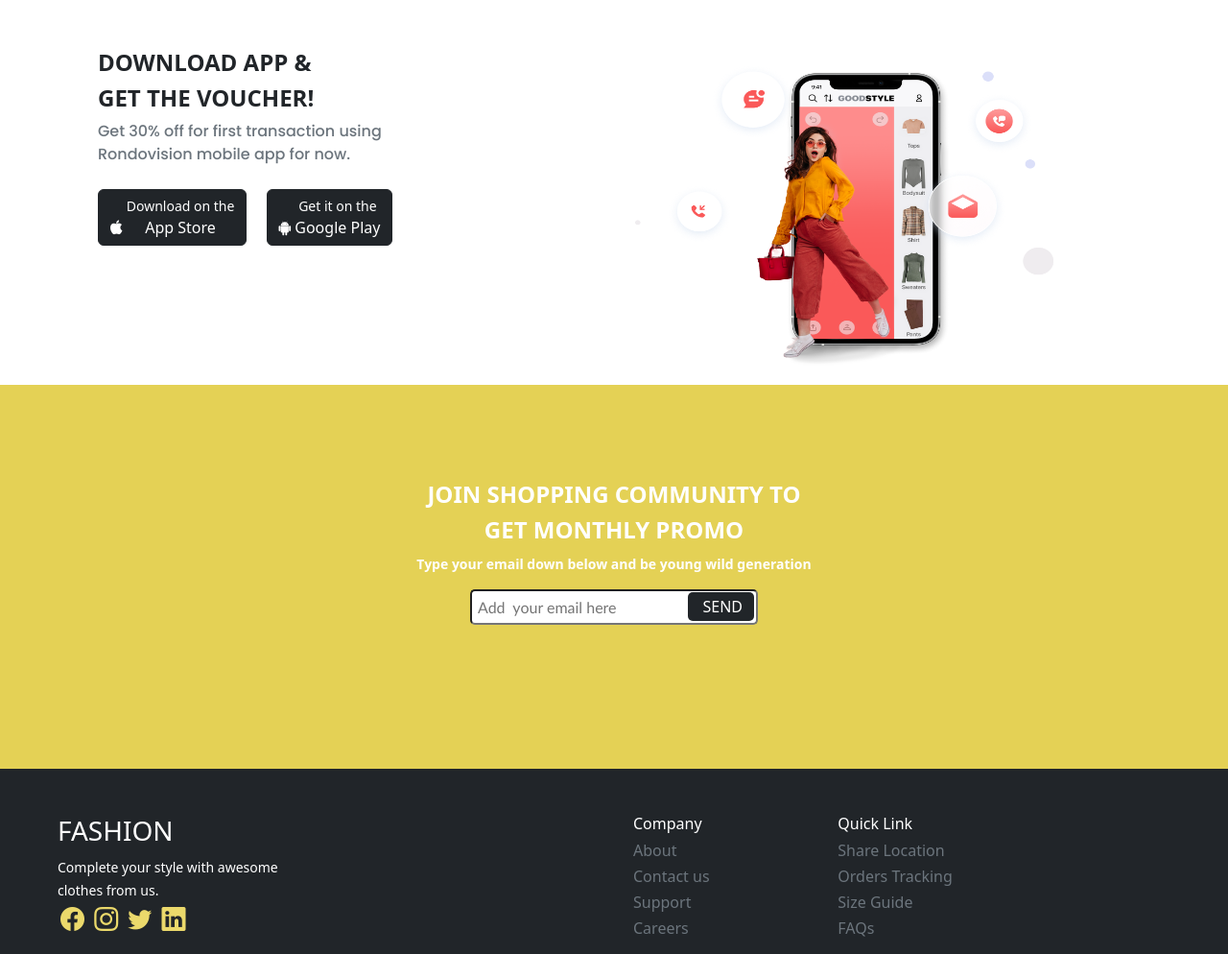
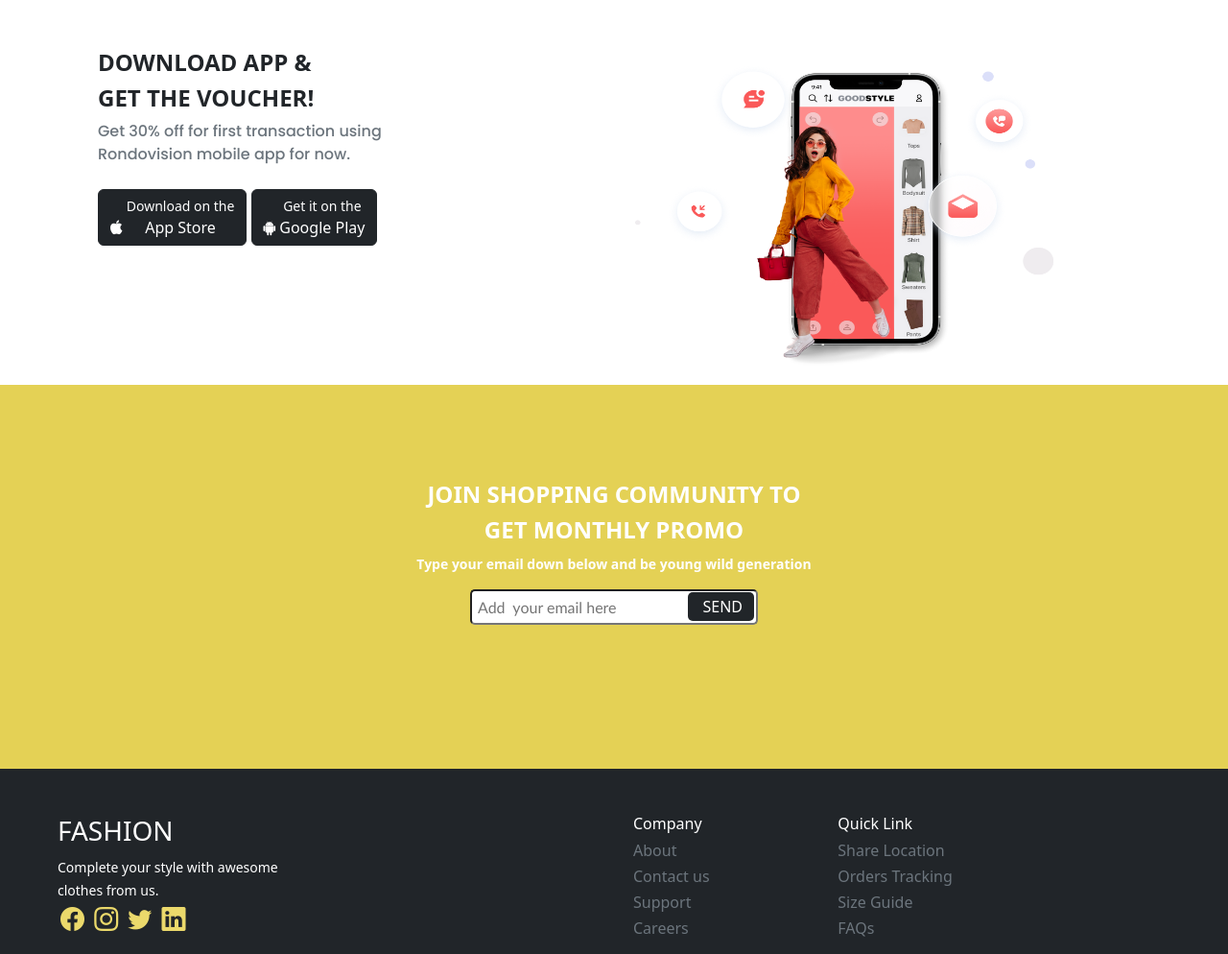
Before and after one commit to akhilpraghav407/shopping-cart, a plain HTML site: page index.html in a window 1280 px wide. Shown: the part 2264-3258 px from the top of the page at 96% size. Drawn offline with nearby package versions, Linux system fonts and the light colour scheme.

Commit message:
left margin deleted from play btn

```diff
--- a/index.html
+++ b/index.html
@@ -193,7 +193,7 @@
                                                               App Store
                                                             </span>
                                                           </button>
-                                                          <button class="btn btn-dark btn-icon-text ms-3">
+                                                          <button class="btn btn-dark btn-icon-text">
                                                             <i class="fa fa-android btn-icon-prepend mdi-36px"></i>
                                                             <span class="d-inline-block text-left">
                                                               <small class="font-weight-light d-block">Get it on the</small>
```
